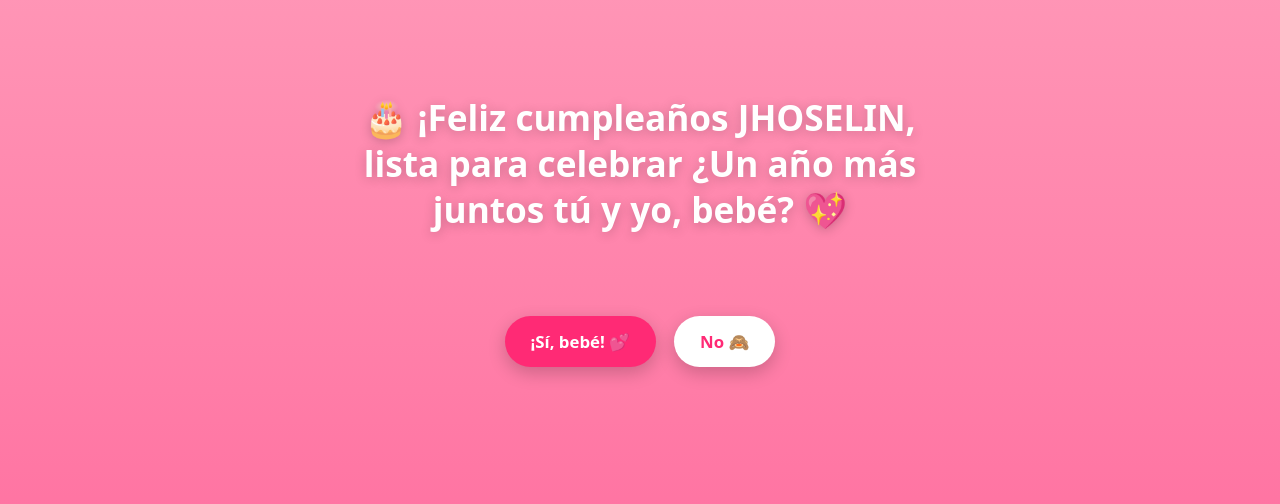
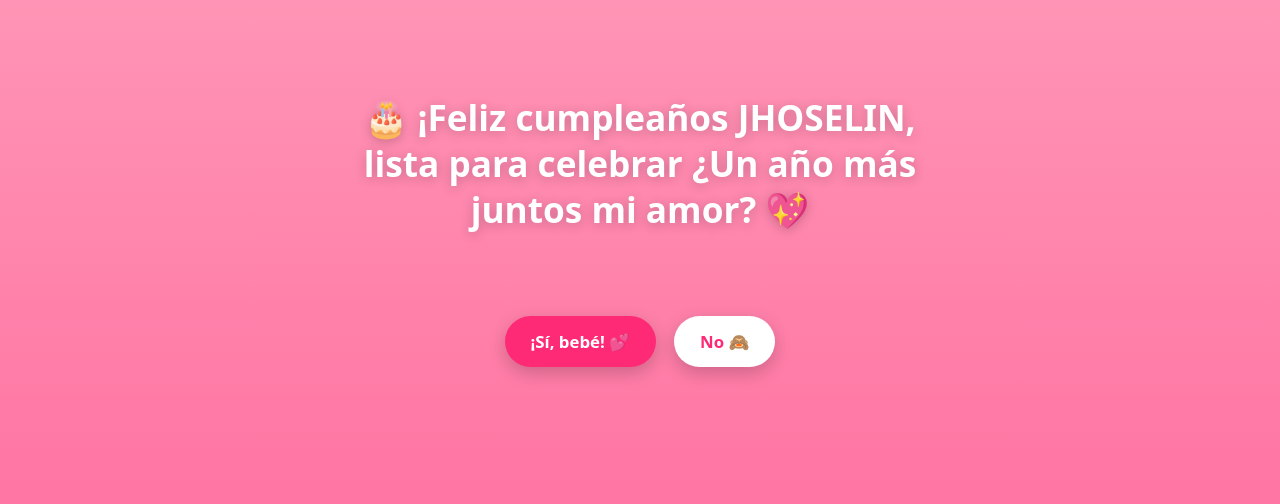
Before and after one commit to ronalpardo764-spec/feliz_cunplea-os_amor, a plain HTML site: page index.html in a window 1280 px wide. Shown: the part 144-648 px from the top of the page. Drawn offline with Linux system fonts and the light colour scheme.

Commit message:
Update birthday message in index.html

```diff
--- a/index.html
+++ b/index.html
@@ -273,7 +273,7 @@
 
   <!-- 1. Pregunta de cumpleaños -->
   <section id="pantalla-inicio">
-    <h1>🎂 ¡Feliz cumpleaños JHOSELIN, lista para celebrar ¿Un año más juntos tú y yo, bebé? 💖</h1>
+    <h1>🎂 ¡Feliz cumpleaños JHOSELIN, lista para celebrar ¿Un año más juntos mi amor? 💖</h1>
     <div class="zona-botones">
       <button id="btn-si">¡Sí, bebé! 💕</button>
       <button id="btn-no">No 🙈</button>
```
